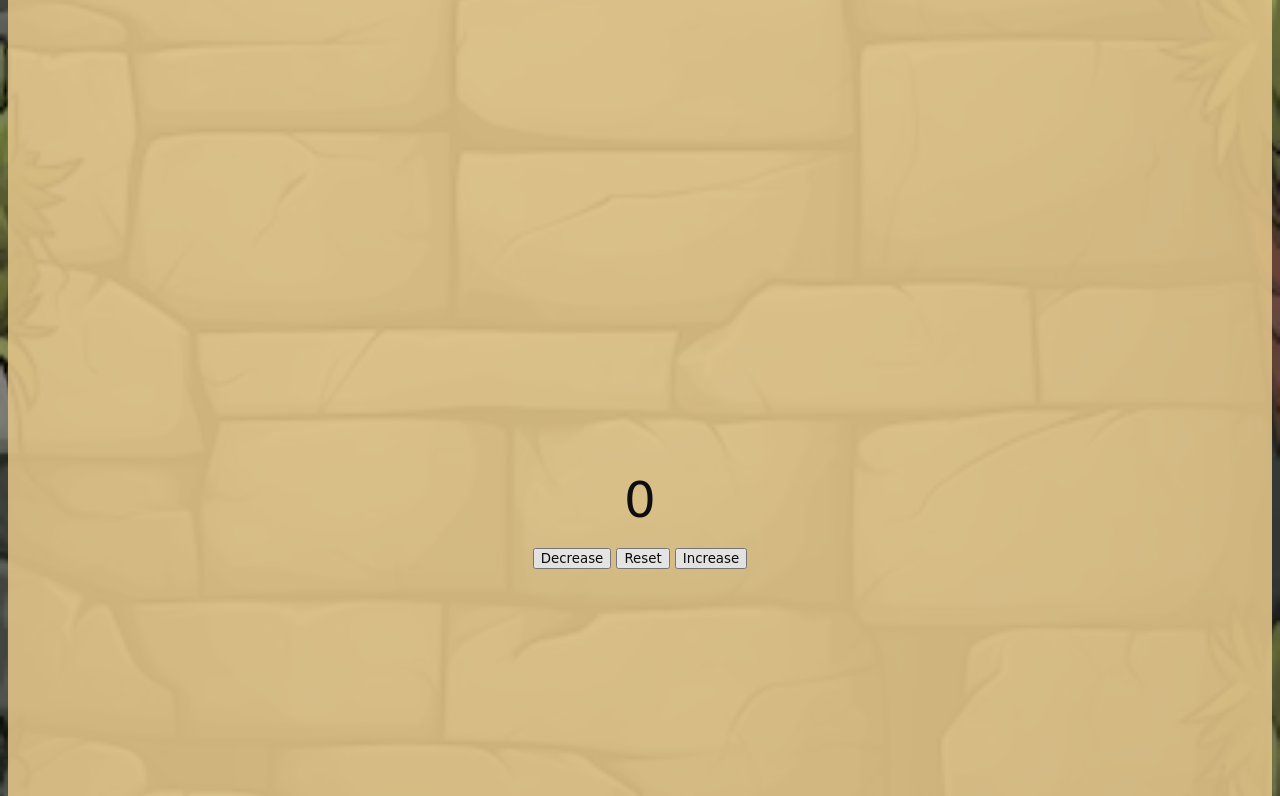
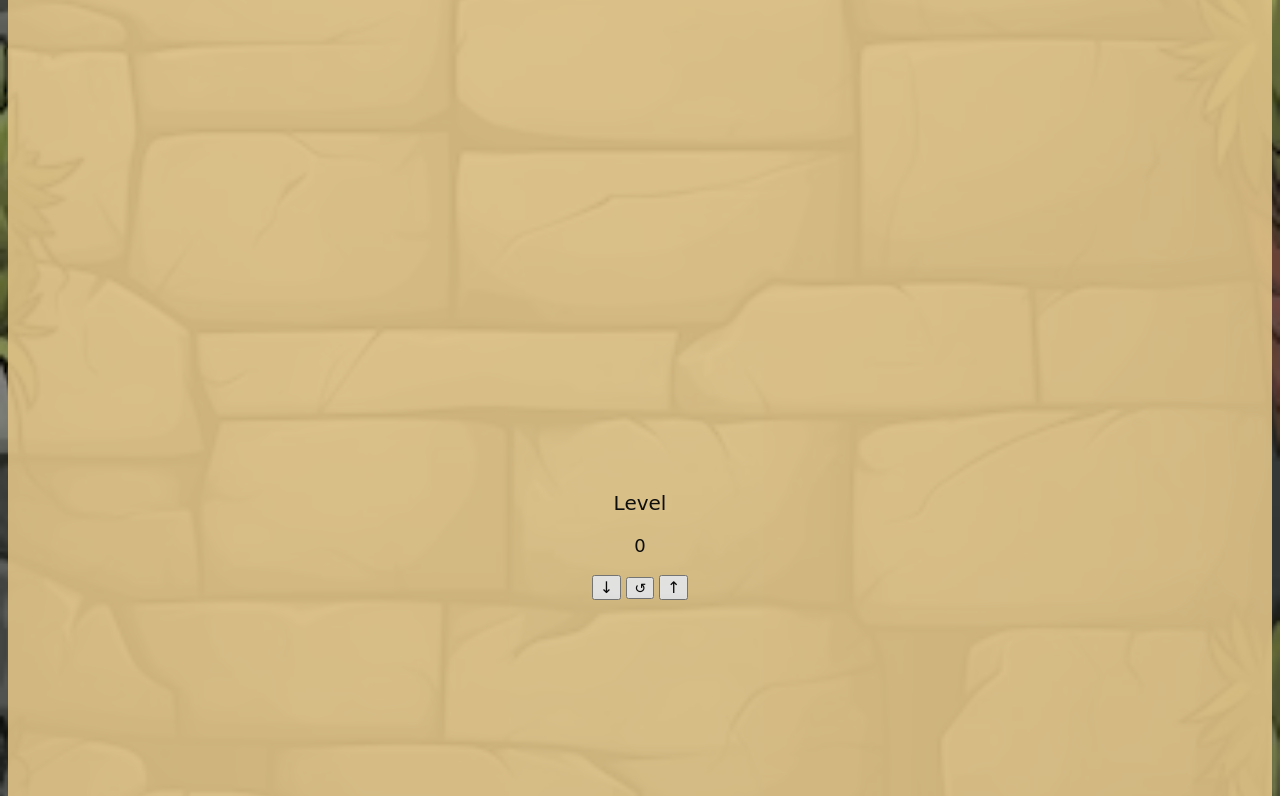
Before and after one commit to diogo-luiz/munchkin-counter, a plain HTML site: page index.html in a window 1280 px wide. Shown: the part 422-1218 px from the top of the page. Drawn offline with Linux system fonts and the light colour scheme; a web font is replaced by a local one.

Commit message:
customizando botões

```diff
--- a/css/style.css
+++ b/css/style.css
@@ -3,25 +3,44 @@ body {
     background-size:cover ;
 }
 
-.divCounter {
-    padding: 70% 100px;
+.levelCounter {
+    padding: 70% 70px;
+    text-align: center;
     background-color: #E0C387;
     border-radius: 25px;
-    text-align: center;
     opacity: 0.9;
     font-family: "Macondo", cursive;
     font-weight: 400;
     font-style: normal;
 }
 
+.textCounter {
+    margin: ;
+}
+
+#reset {
+    font-size: 14px;
+}
+#decrease {
+    font-size: 16px;
+}
+#increase {
+    font-size: 16px;
+}
+
 #countLabel {
     display: block;
     text-align: center;
-    font-size: 50px;
+    font-size: 18px;
 }
 
 button {
     font-family: "Macondo", cursive;
     font-weight: 400;
     font-style: normal;
+    font-size: 16px;
 }
+
+p {
+    font-size: 20px;
+}
--- a/index.html
+++ b/index.html
@@ -11,12 +11,14 @@
 
 </head>
 <body>
-
-    <div class="divCounter">
-        <label id="countLabel">0</label></br>
-        <button id="decrease">Decrease</button>
-        <button id="reset">Reset</button>
-        <button id="increase">Increase</button>
+    <div class="levelCounter">
+        <div class="textCounter">
+            <p>Level</p>
+            <label id="countLabel">0</label></br>
+            <button id="decrease"><span>&#8595;</span></button>
+            <button id="reset"><span>&#8634;</span></button>
+            <button id="increase"><span>&#8593;</span></button>
+        </div>
     </div>
 
     <script src="js/script.js"></script>
--- a/js/script.js
+++ b/js/script.js
@@ -1,8 +1,15 @@
 let count = 0;
 
 document.getElementById('decrease').onclick = function() {
-    count-=1;
-    document.getElementById('countLabel').innerHTML = count;
+    if (count === 0) {
+        count = 0
+    }
+    else {
+        count-=1;
+        document.getElementById('countLabel').innerHTML = count;
+
+    }
+
 }
 
 document.getElementById('reset').onclick = function() {
@@ -11,6 +18,14 @@ document.getElementById('reset').onclick = function() {
 }
 
 document.getElementById('increase').onclick = function() {
-    count+=1;
-    document.getElementById('countLabel').innerHTML = count;
+    if (count === 10){
+        count = 10
+        document.getElementById('countLabel').innerHTML = 'Seloco ganhou';
+
+    }
+    else {
+        count+=1;
+        document.getElementById('countLabel').innerHTML = count;
+
+    }
 }
```
